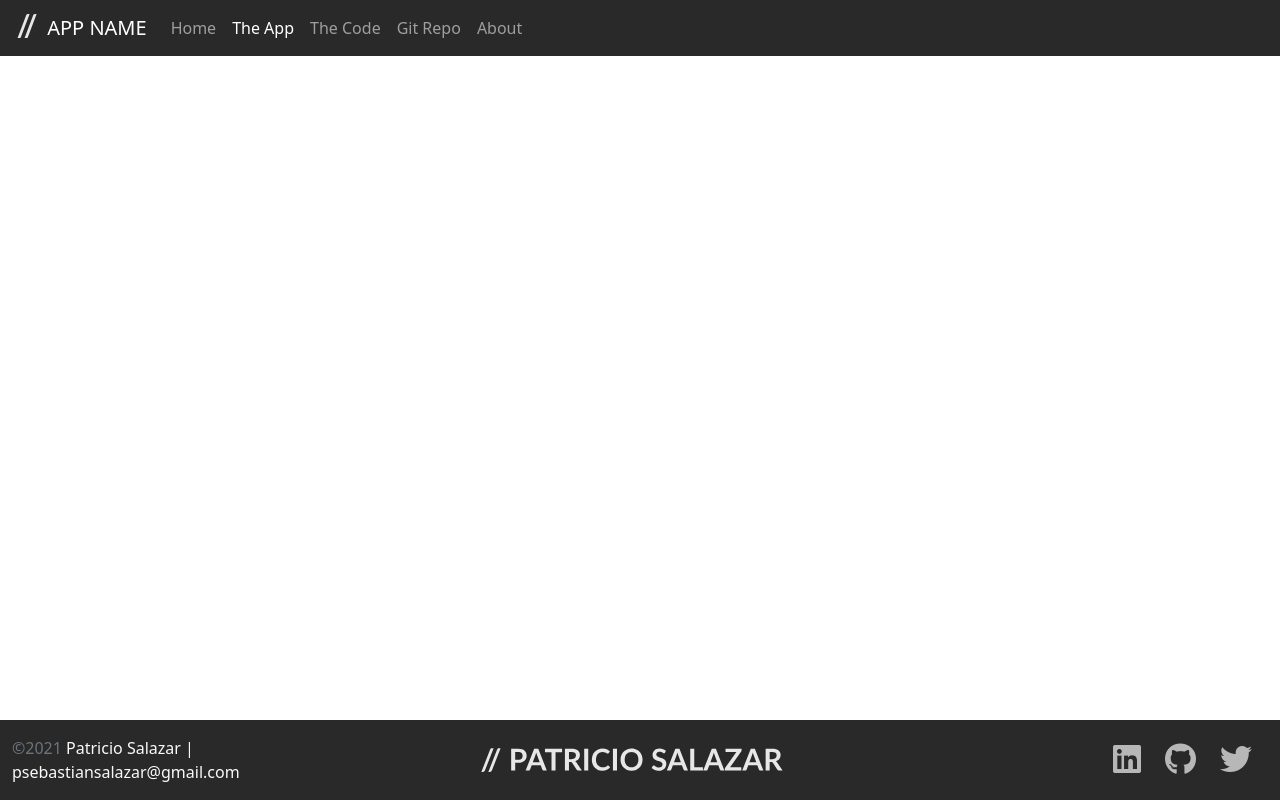
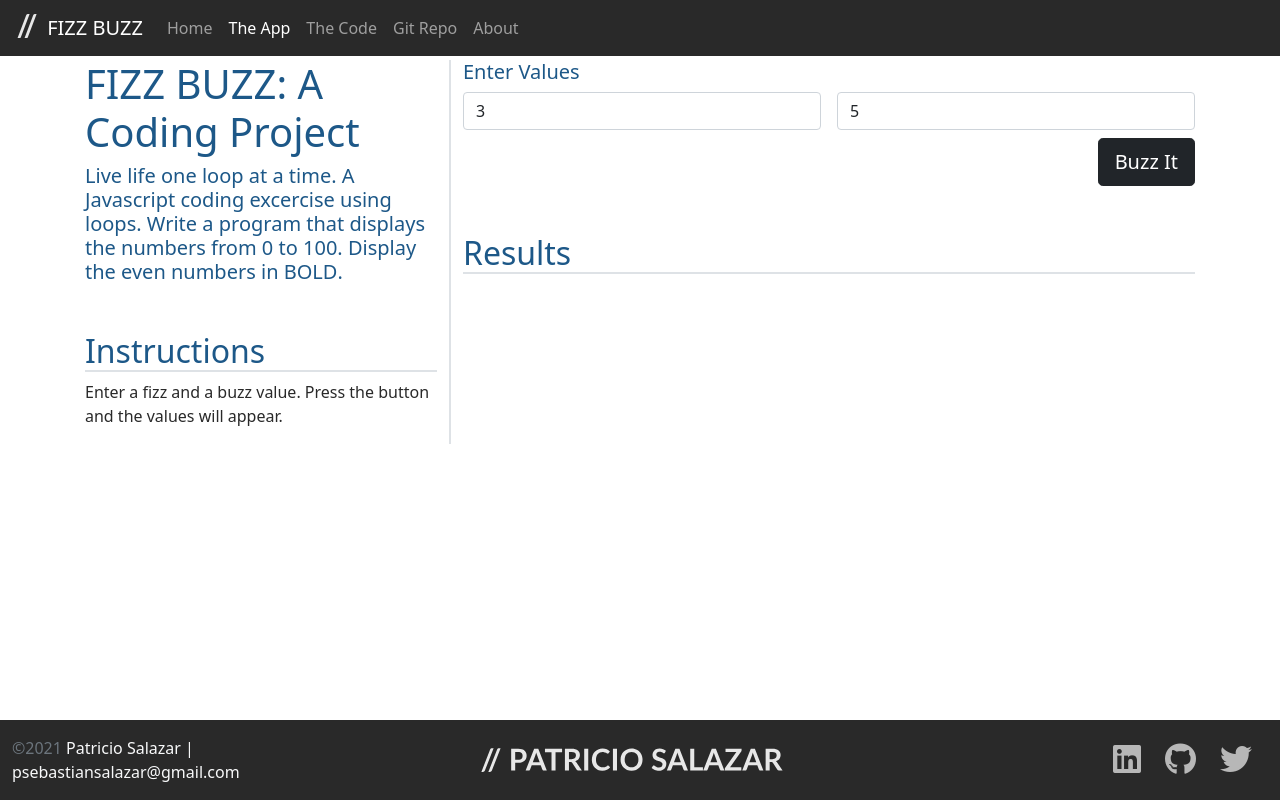
Before and after one commit to patriciosebastian/FizzBuzz, a plain HTML site: page app.html in a window 1280 px wide. Drawn offline with nearby package versions, Linux system fonts and the light colour scheme.

Commit message:
updated template elements and copy to reflect FizzBuzz

```diff
--- a/app.html
+++ b/app.html
@@ -1,7 +1,7 @@
 <!doctype html>
 <html lang="en" class="h-100">
 <head>
-    <title>App Name: A Coding Project By Patricio Salazar</title>
+    <title>FIZZ BUZZ: A Coding Project By Patricio Salazar</title>
     <!-- Required meta tags -->
     <meta charset="utf-8">
     <meta name="viewport" content="width=device-width, initial-scale=1, shrink-to-fit=no">
@@ -20,14 +20,12 @@
     <script src="https://cdn.jsdelivr.net/npm/bootstrap@5.0.2/dist/js/bootstrap.min.js"
         integrity="sha384-cVKIPhGWiC2Al4u+LWgxfKTRIcfu0JTxR+EQDz/bgldoEyl4H0zUF0QKbrJ0EcQF" crossorigin="anonymous" defer>
     </script>
-    <!-- External JS -->
-    <script src="js/site.js" defer></script>
 </head>
 <body class="d-flex flex-column h-100">
     <!-- ==== Nav Section ==== -->
     <nav class="navbar navbar-expand-md navbar-dark fixed-top">
         <div class="container-fluid">
-            <a class="navbar-brand" href="index.html"><img src="img/patricio-salazar-logo-characters_favicon.svg" class="d-inline-block align-text-top" alt="Patricio Salazar logo" width="30" height="24"> APP NAME</a>
+            <a class="navbar-brand" href="index.html"><img src="img/patricio-salazar-logo-characters_favicon.svg" class="d-inline-block align-text-top" alt="Patricio Salazar logo" width="30" height="24"> FIZZ BUZZ</a>
             <button class="navbar-toggler" type="button" data-bs-toggle="collapse" data-bs-target="#navbarCollapse"
                 aria-controls="navbarCollapse" aria-expanded="false" aria-label="Toggle navigation">
                 <span class="navbar-toggler-icon"></span>
@@ -56,7 +54,40 @@
     <!-- ==== Main Section ==== -->
     <main class="flex-shrink-0">
         <div class="container">
-
+            <div class="row row-cols-1 row-cols-lg-2">
+                <div class="col col-lg-4 border-end border-2">
+                    <h1>FIZZ BUZZ: A Coding Project</h1>
+                    <h4 class="lead">
+                        Live life one loop at a time. A Javascript coding excercise using loops. Write a program that displays the numbers from 0 to 100. Display the even numbers in <strong>BOLD</strong>.
+                    </h4>
+                    <h2 class="mt-5 border-bottom border-2">Instructions</h2>
+                    <p>Enter a fizz and a buzz value. Press the button and the values will appear.</p>
+                </div>
+                <div class="col col-lg-8">
+                    <div>
+                        <h5>Enter Values</h5>
+                        <form class="row gy-2 gx-3">
+                            <div class="col">
+                                <input id="fizzValue" type="number" class="form-control" placeholder="Fizz Value" value="3" aria-label="Fizz Value">
+                            </div>
+                            <div class="col">
+                                <input id="buzzValue" type="number" class="form-control" placeholder="Buzz Value" value="5" aria-label="Buzz Value">
+                            </div>
+                            <div class="col-12 d-flex justify-content-end">
+                                <button class="btn btn-dark btn-lg" id="btnSubmit" type="button">Buzz It</button>
+                            </div>
+                        </form>
+                        <h2 class="mt-5 border-bottom border-2">Results</h2>
+                        <div class="table-responsive">
+                            <table class="table table-striped table-sm">
+                                <tbody id="results">
+                                    <!-- Results Go Here -->
+                                </tbody>
+                            </table>
+                        </div>
+                    </div>
+                </div>
+            </div>
         </div>
     </main>
     <!-- ==== Footer Section ==== -->
@@ -79,5 +110,10 @@
             </div>
         </div>
     </footer>
+    <!-- External JS -->
+    <script src="js/site.js"></script>
+    <script>
+        document.querySelector("#btnSubmit").addEventListener("click", getValues);
+    </script>
 </body>
 </html>
```
Also changed, not shown: code.html (+3 -3 lines), index.html (+4 -4 lines).
